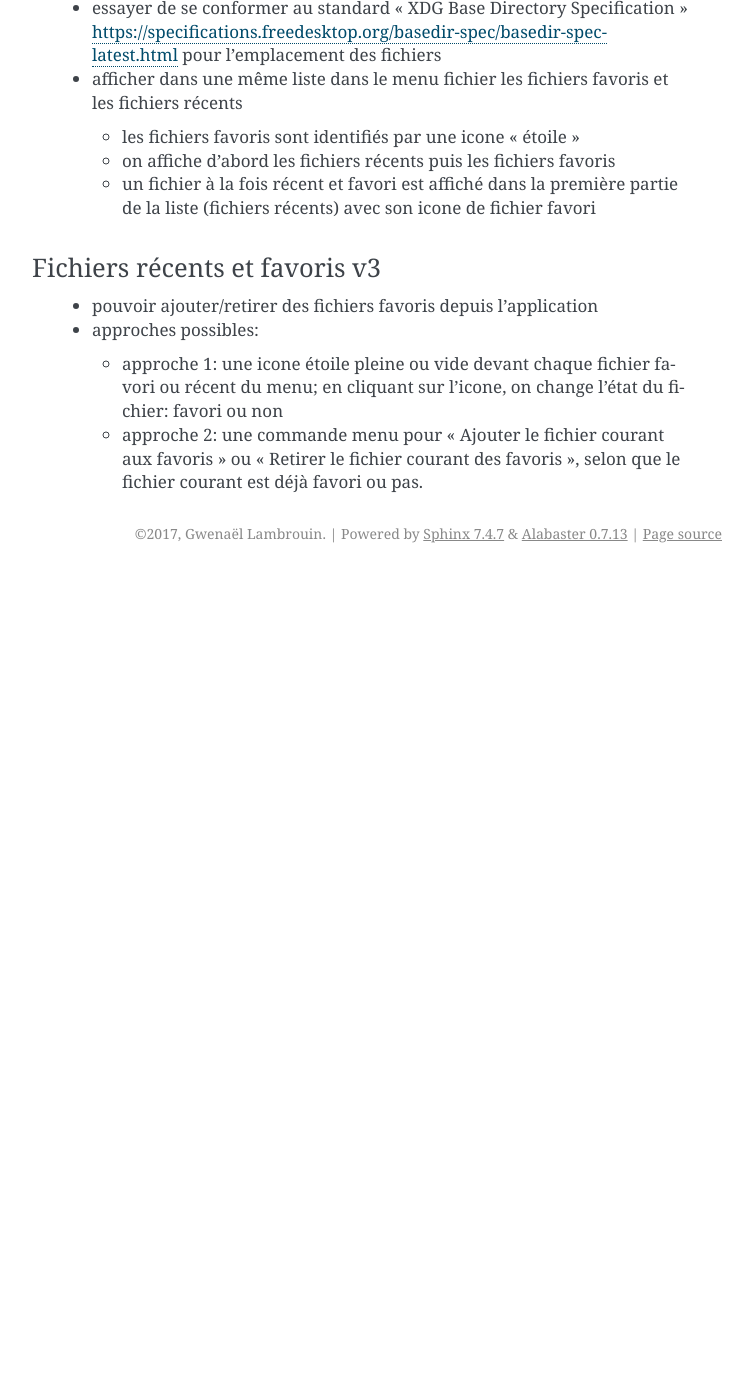
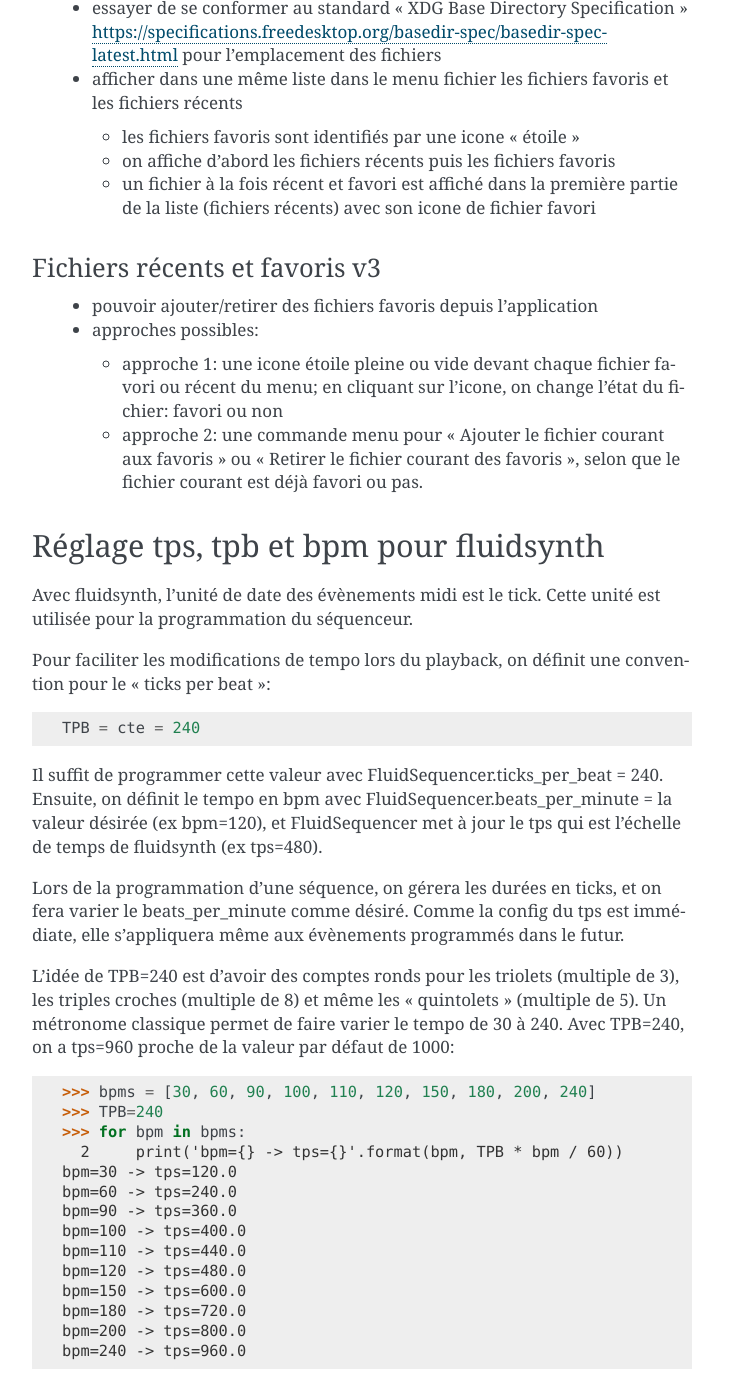
Before and after one commit to glm35/abcted, a Sphinx documentation site: the page built from docs/developer_docs/design_notes.rst, in a window 1280 px wide and 1400 px high, scrolled down 3739 px. Shown: the whole window, without its empty margins (388-1141 px from the left). Built offline with Sphinx 7.4.7, drawn with Linux system fonts in a browser that asks for light colours; before the commit the page ends 4312 px from its top, so only the background shows below that; some of the changed text lies outside the part shown.

```diff
--- a/docs/developer_docs/design_notes.rst
+++ b/docs/developer_docs/design_notes.rst
@@ -206,3 +206,44 @@
 
     * approche 2: une commande menu pour "Ajouter le fichier courant aux favoris" ou "Retirer le fichier courant
       des favoris", selon que le fichier courant est déjà favori ou pas.
+
+
+Réglage tps, tpb et bpm pour fluidsynth
+---------------------------------------
+
+Avec fluidsynth, l'unité de date des évènements midi est le tick.  Cette unité
+est utilisée pour la programmation du séquenceur.
+
+Pour faciliter les modifications de tempo lors du playback, on définit une
+convention pour le "ticks per beat"::
+
+  TPB = cte = 240
+
+Il suffit de programmer cette valeur avec FluidSequencer.ticks_per_beat = 240.
+Ensuite, on définit le tempo en bpm avec FluidSequencer.beats_per_minute = la
+valeur désirée (ex bpm=120), et FluidSequencer met à jour le tps qui est
+l'échelle de temps de fluidsynth (ex tps=480).
+
+Lors de la programmation d'une séquence, on gérera les durées en ticks, et
+on fera varier le beats_per_minute comme désiré.  Comme la config du tps
+est immédiate, elle s'appliquera même aux évènements programmés dans le futur.
+
+L'idée de TPB=240 est d'avoir des comptes ronds pour les triolets (multiple de
+3), les triples croches (multiple de 8) et même les "quintolets" (multiple de
+5).  Un métronome classique permet de faire varier le tempo de 30 à 240.  Avec
+TPB=240, on a tps=960 proche de la valeur par défaut de 1000::
+
+  >>> bpms = [30, 60, 90, 100, 110, 120, 150, 180, 200, 240]
+  >>> TPB=240
+  >>> for bpm in bpms:
+    2     print('bpm={} -> tps={}'.format(bpm, TPB * bpm / 60))
+  bpm=30 -> tps=120.0
+  bpm=60 -> tps=240.0
+  bpm=90 -> tps=360.0
+  bpm=100 -> tps=400.0
+  bpm=110 -> tps=440.0
+  bpm=120 -> tps=480.0
+  bpm=150 -> tps=600.0
+  bpm=180 -> tps=720.0
+  bpm=200 -> tps=800.0
+  bpm=240 -> tps=960.0
--- a/docs/developer_docs/roadmap.rst
+++ b/docs/developer_docs/roadmap.rst
@@ -25,12 +25,14 @@
   (cf. http://abcnotation.com/software
 
 
-pyfluidsynth3 features
-----------------------
+pyfluidsynth3 features & fixes
+------------------------------
 
 * make it possible to register a Python callback (example in
   tests/demo_music_box.py with direct calls to the low-level fluidsynth API
 
+* fluidsequencer.py: with BPM_DEFAULT=120 and the default value of
+  ticks_per_second in fluidsynth which is 1000, TPB_DEFAULT should be 500
 
 Main features
 -------------
```
Also changed, not shown: 1 other file.
